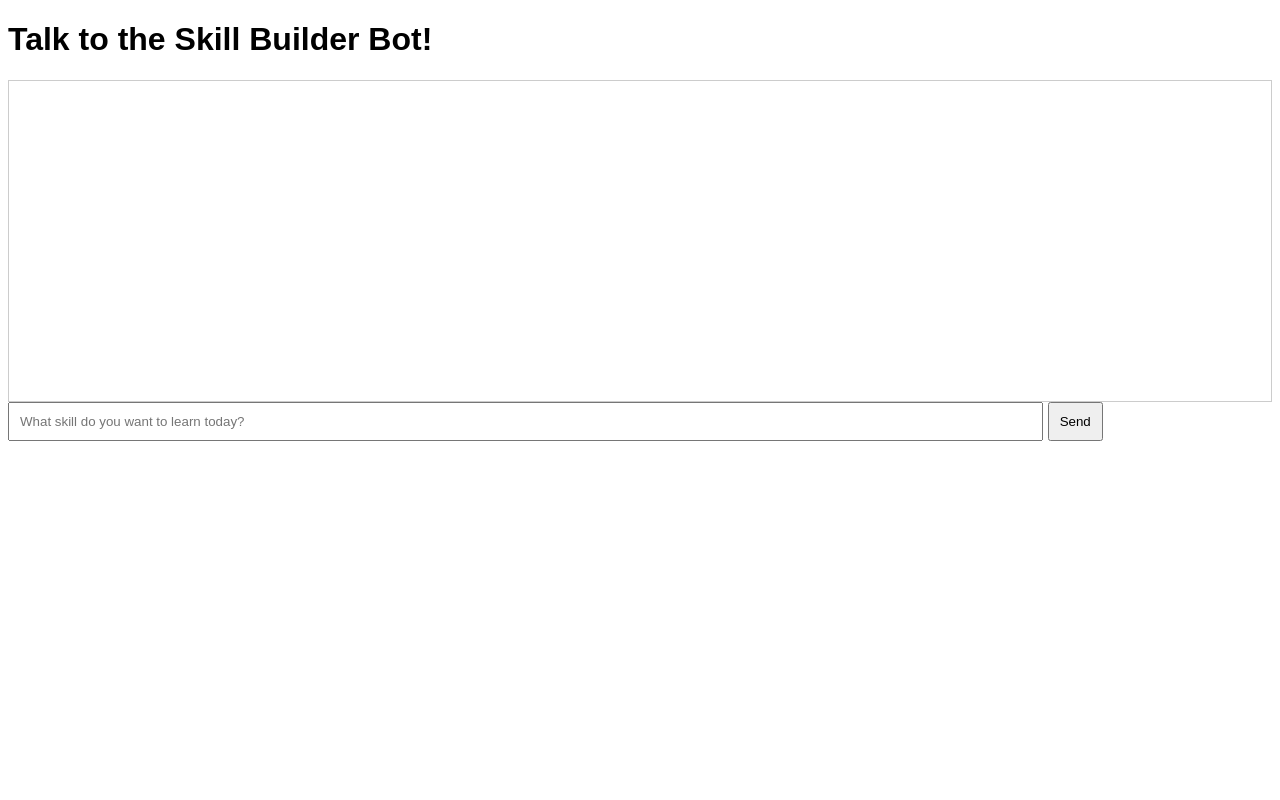
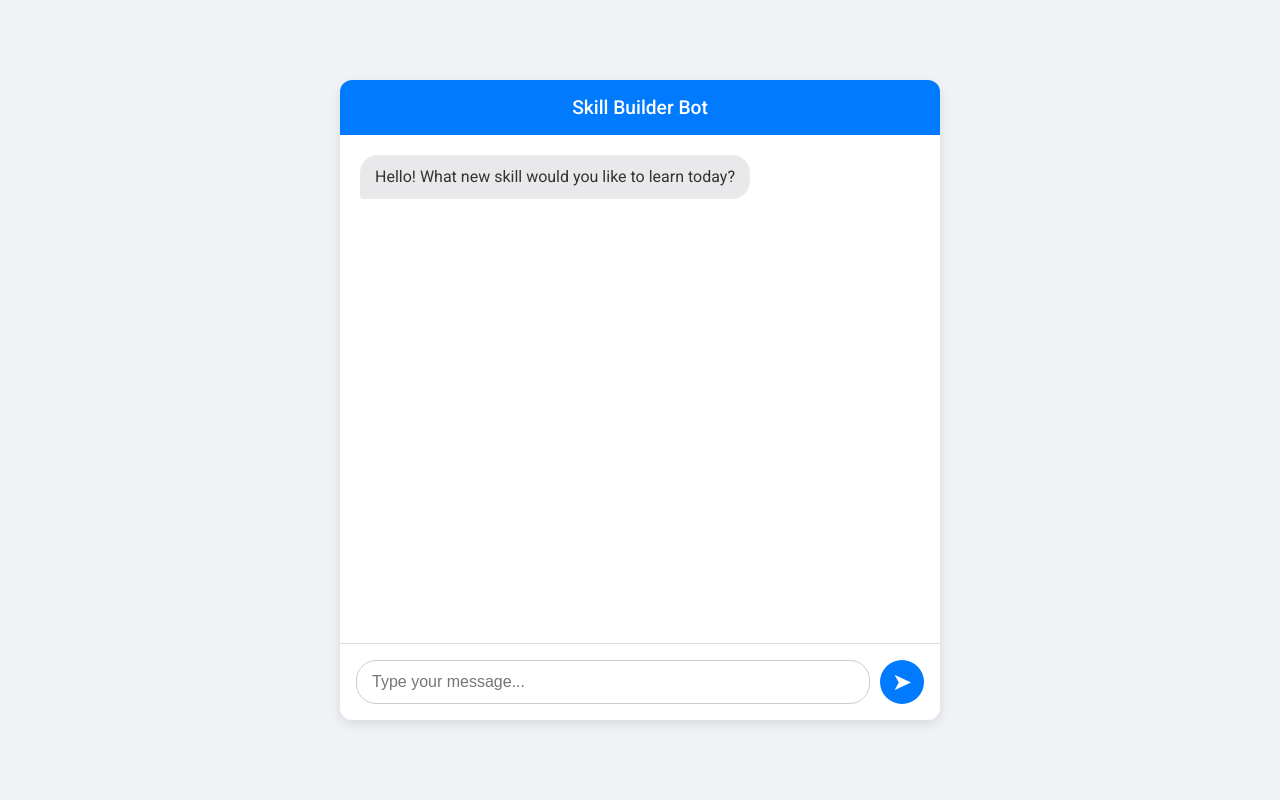
Before and after one commit to m0hdShahrukh/skill_builder_app, a Flask app: page / in a window 1280 px wide. Run offline with Flask 3, Linux system fonts and the light colour scheme.

Commit message:
Initial commit

```diff
--- a/app.py
+++ b/app.py
@@ -6,7 +6,7 @@ from flask import Flask, request, render_template
 # Your secret key is now read from the hosting environment
 genai.configure(api_key=os.environ.get("GOOGLE_API_KEY"))
 
-model = genai.GenerativeModel('gemini-pro')
+model = genai.GenerativeModel('gemini-1.5-flash')
 app = Flask(__name__)
 
 # This is the NEW part that shows your website's front page
--- a/templates/index.html
+++ b/templates/index.html
@@ -1,50 +1,178 @@
 <!DOCTYPE html>
-<html>
+<html lang="en">
 <head>
+    <meta charset="UTF-8">
+    <meta name="viewport" content="width=device-width, initial-scale=1.0">
     <title>Skill Builder Bot</title>
     <style>
-        body { font-family: sans-serif; }
-        #chatbox { height: 300px; border: 1px solid #ccc; overflow-y: scroll; padding: 10px; }
-        #userInput { width: 80%; padding: 10px; }
-        #sendButton { padding: 10px; }
+        /* Import a nice font from Google */
+        @import url('https://fonts.googleapis.com/css2?family=Roboto:wght@400;500&display=swap');
+
+        body {
+            font-family: 'Roboto', sans-serif;
+            margin: 0;
+            background-color: #f0f2f5;
+            display: flex;
+            justify-content: center;
+            align-items: center;
+            height: 100vh;
+        }
+
+        #chat-container {
+            width: 90%;
+            max-width: 600px;
+            height: 80vh;
+            max-height: 800px;
+            background-color: white;
+            border-radius: 12px;
+            box-shadow: 0 4px 12px rgba(0, 0, 0, 0.1);
+            display: flex;
+            flex-direction: column;
+            overflow: hidden;
+        }
+
+        #header {
+            background-color: #007bff;
+            color: white;
+            padding: 16px;
+            text-align: center;
+            font-weight: 500;
+            font-size: 1.2em;
+        }
+
+        #chatbox {
+            flex-grow: 1;
+            overflow-y: auto;
+            padding: 20px;
+            display: flex;
+            flex-direction: column;
+            gap: 12px;
+        }
+
+        .message {
+            padding: 10px 15px;
+            border-radius: 18px;
+            max-width: 75%;
+            line-height: 1.5;
+        }
+
+        .user-message {
+            background-color: #007bff;
+            color: white;
+            align-self: flex-end;
+            border-bottom-right-radius: 4px;
+        }
+
+        .bot-message {
+            background-color: #e9e9eb;
+            color: #333;
+            align-self: flex-start;
+            border-bottom-left-radius: 4px;
+        }
+
+        #input-container {
+            display: flex;
+            padding: 16px;
+            border-top: 1px solid #ddd;
+        }
+
+        #userInput {
+            flex-grow: 1;
+            border: 1px solid #ccc;
+            border-radius: 20px;
+            padding: 10px 15px;
+            font-size: 1em;
+            margin-right: 10px;
+        }
+
+        #userInput:focus {
+            outline: none;
+            border-color: #007bff;
+        }
+
+        #sendButton {
+            background-color: #007bff;
+            color: white;
+            border: none;
+            border-radius: 50%;
+            width: 44px;
+            height: 44px;
+            font-size: 1.5em;
+            cursor: pointer;
+            display: flex;
+            justify-content: center;
+            align-items: center;
+        }
     </style>
 </head>
 <body>
-    <h1>Talk to the Skill Builder Bot!</h1>
-    <div id="chatbox"></div>
-    <input type="text" id="userInput" placeholder="What skill do you want to learn today?">
-    <button id="sendButton">Send</button>
+    <div id="chat-container">
+        <div id="header">Skill Builder Bot</div>
+        <div id="chatbox">
+            <div class="message bot-message">Hello! What new skill would you like to learn today?</div>
+        </div>
+        <div id="input-container">
+            <input type="text" id="userInput" placeholder="Type your message...">
+            <button id="sendButton">➤</button>
+        </div>
+    </div>
 
     <script>
-        // This is the "mailman" that carries messages
-        async function sendMessage() {
         const userInput = document.getElementById('userInput');
         const chatbox = document.getElementById('chatbox');
+        const sendButton = document.getElementById('sendButton');
 
-            const message = userInput.value;
-            if (message.trim() === '') return;
+        async function sendMessage() {
+            const messageText = userInput.value;
+            if (messageText.trim() === '') return;
 
-            // Show the user's message
-            chatbox.innerHTML += `<p><strong>You:</strong> ${message}</p>`;
+            // Display user's message
+            appendMessage(messageText, 'user-message');
+            userInput.value = '';
 
-            // Send the message to the robot's brain
+            // Show a "Bot is typing..." indicator
+            const loadingIndicator = appendMessage('Bot is typing...', 'bot-message');
+            loadingIndicator.style.opacity = '0.7';
+
+            try {
+                // Send message to the backend
                 const response = await fetch('/chat', {
                     method: 'POST',
                     headers: { 'Content-Type': 'application/json' },
-                body: JSON.stringify({ message: message })
+                    body: JSON.stringify({ message: messageText })
                 });
+
+                // This is the fix for your console error.
+                // If the response is not ok, it means we got an error page (HTML), not a valid bot answer (JSON).
+                if (!response.ok) {
+                    throw new Error(`Server responded with status: ${response.status}`);
+                }
 
                 const data = await response.json();
 
-            // Show the robot's answer
-            chatbox.innerHTML += `<p><strong>Bot:</strong> ${data.response}</p>`;
+                // Remove the loading indicator and display the bot's real message
+                chatbox.removeChild(loadingIndicator);
+                appendMessage(data.response, 'bot-message');
 
-            userInput.value = ''; // Clear the input box
-            chatbox.scrollTop = chatbox.scrollHeight; // Scroll to the bottom
+            } catch (error) {
+                // If anything goes wrong, show an error message
+                chatbox.removeChild(loadingIndicator);
+                appendMessage("Oops! Something went wrong. Please check the logs or try again.", 'bot-message');
+                console.error("Error:", error);
+            }
         }
 
-        document.getElementById('sendButton').addEventListener('click', sendMessage);
-        document.getElementById('userInput').addEventListener('keypress', function(e) {
+        function appendMessage(text, className) {
+            const messageDiv = document.createElement('div');
+            messageDiv.classList.add('message', className);
+            messageDiv.textContent = text;
+            chatbox.appendChild(messageDiv);
+            chatbox.scrollTop = chatbox.scrollHeight; // Auto-scroll to the bottom
+            return messageDiv; // Return the element so we can remove it later if needed
+        }
+
+        sendButton.addEventListener('click', sendMessage);
+        userInput.addEventListener('keypress', function (e) {
             if (e.key === 'Enter') {
                 sendMessage();
             }
```
Lines whose indentation alone changed are shown as unchanged.
